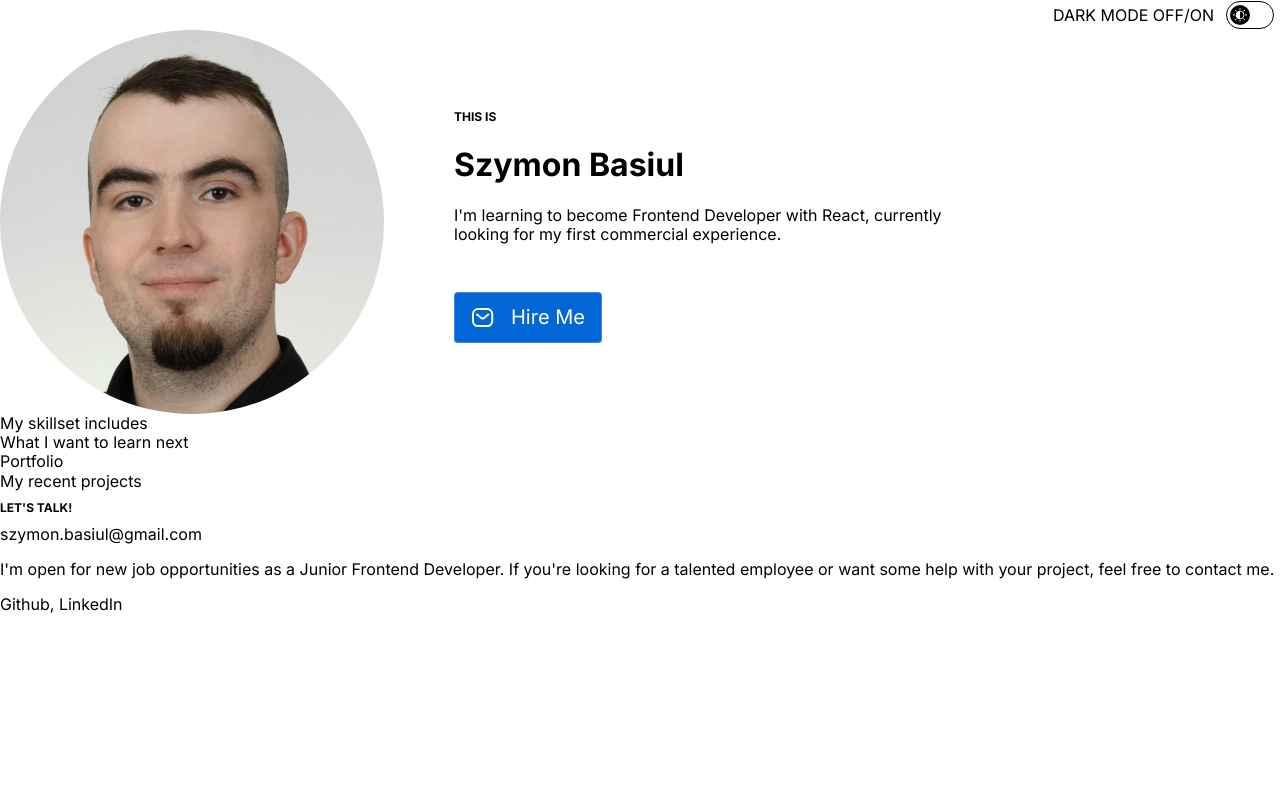
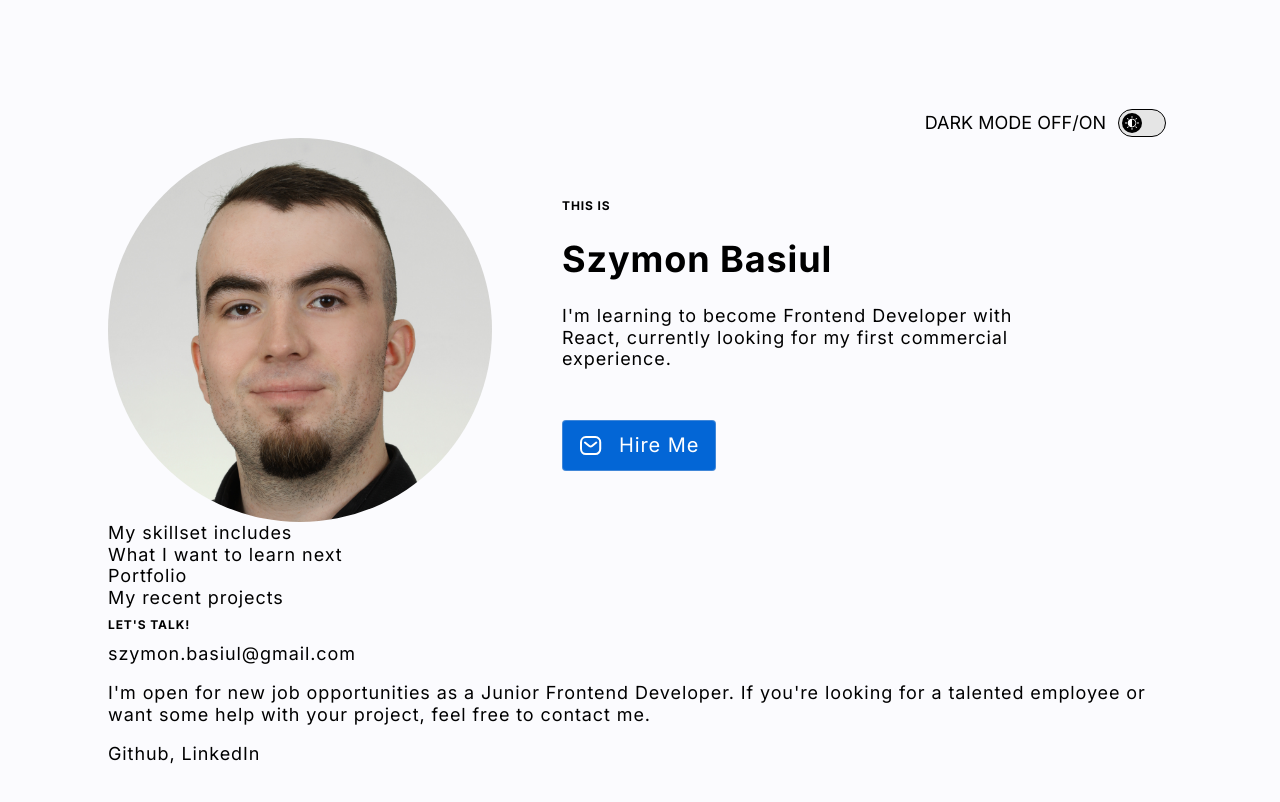
Before and after one commit to szymonbasiul/homepage-szymonb, a React (Create React App) app: page / in a window 1280 px wide. Shown: the top 802 px of the page. Built offline with nearby package versions, Linux system fonts and the light colour scheme.

Commit message:
theme colors implementation

```diff
--- a/src/common/ThemeChanger/styled.js
+++ b/src/common/ThemeChanger/styled.js
@@ -21,6 +21,7 @@ export const Text = styled.span`
 
 export const Switch = styled.span`
   display: flex;
+  background: ${({ theme }) => theme.colors.themeSwitch.background};
   border: 1px solid;
   border-radius: 16px;
   width: 48px;
--- a/src/core/App/GlobalStyle.js
+++ b/src/core/App/GlobalStyle.js
@@ -11,8 +11,13 @@ html {
 
 body {
     font-family: 'Inter', sans-serif;
+    background: #FBFBFE;
     word-break: break-word;
     line-height: 1.2;
+    font-size: 18px;
+    overflow-y: scroll;
+    padding: 108px;
+    letter-spacing: 0.05em;
 }
 
 `;
--- a/src/core/App/theme.js
+++ b/src/core/App/theme.js
@@ -1,4 +1,4 @@
-const colors = {
+const paintCan = {
   white: "#FFFFFF",
   whiteLilac: "#FBFBFE",
   slateGray: "#6E7E91",
@@ -20,6 +20,17 @@ const common = {
 
 export const themeLight = {
   ...common,
+  colors: {
+    primary: paintCan.scienceBlue,
+    textPrimary: paintCan.mineShaft,
+    mailButton: {
+      text: paintCan.white,
+    },
+    themeSwitch: {
+      background: paintCan.mercury,
+      icon: paintCan.white,
+    },
+  },
   //   light theme settings - default
 };
 
--- a/src/features/personalHomepage/PersonalHomepage/PersonalInfo/styled.js
+++ b/src/features/personalHomepage/PersonalHomepage/PersonalInfo/styled.js
@@ -27,7 +27,7 @@ export const Text = styled.p`
   display: flex;
   max-width: 500px;
 `;
-export const Button = styled.button`
+export const Button = styled.a`
   margin-top: 32px;
   display: inline-flex;
   padding: 12px 16px;
@@ -37,6 +37,7 @@ export const Button = styled.button`
   color: white;
   background: #0366d6;
   font-size: 20px;
+  font-weight: 600px;
   border-radius: 4px;
   border: 1px solid var(--diff-bg-neutral, rgba(209, 213, 218, 0.3));
 `;
```
